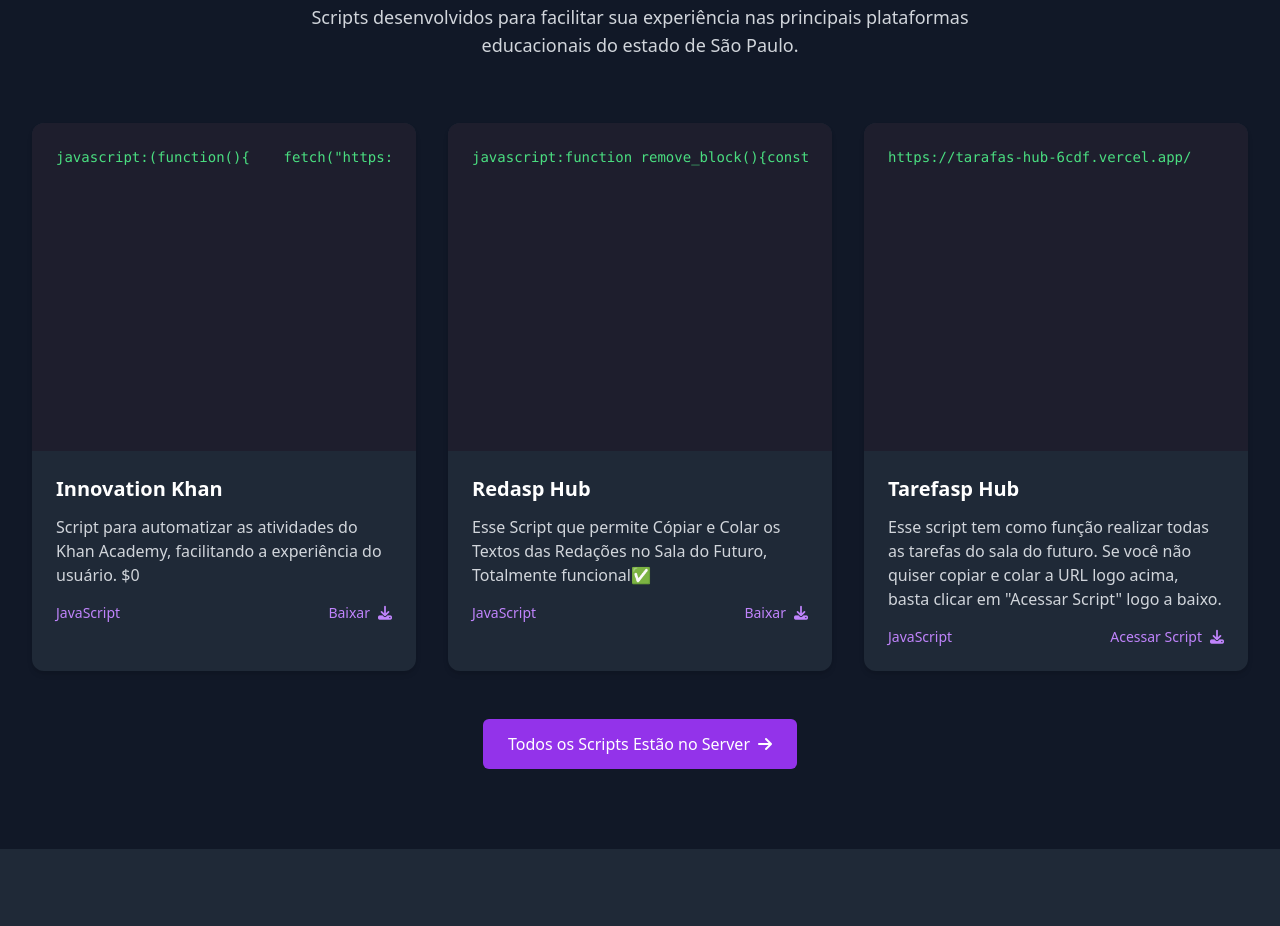
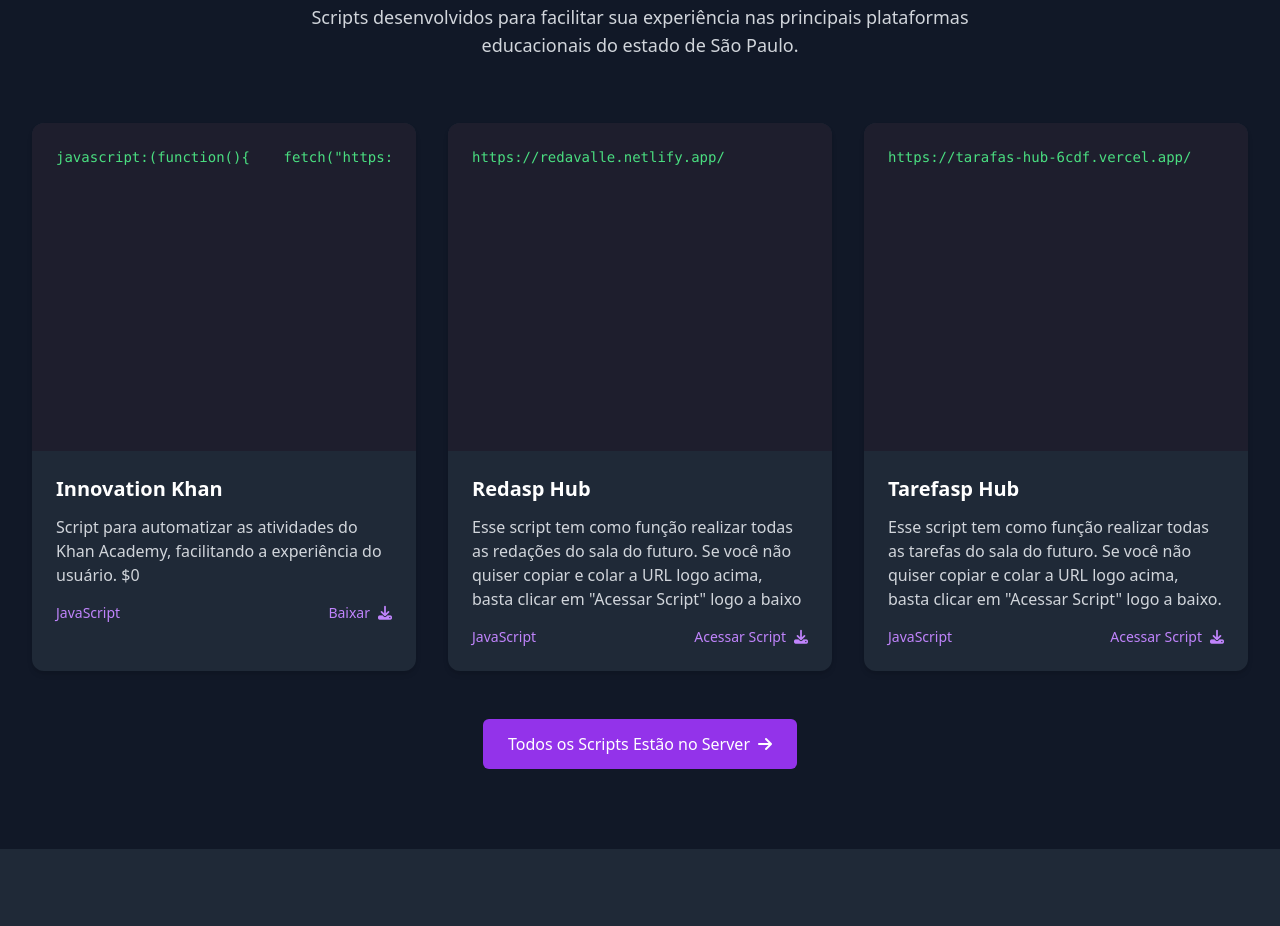
Before and after one commit to Rdxtralha/innovation-script, a plain HTML site: page index.html in a window 1280 px wide. Shown: the part 1033-1959 px from the top of the page. Drawn offline with nearby package versions, Linux system fonts and the light colour scheme.

Commit message:
mudança no script de redação

```diff
--- a/index.html
+++ b/index.html
@@ -170,7 +170,7 @@
                 <div class="bg-gray-800 rounded-xl shadow-md overflow-hidden transition-all duration-300 card-hover">
                     <div class="p-6 code-bg">
                         <pre class="text-green-400 text-sm overflow-x-auto">
-<code>javascript:function remove_block(){const e=function(e){return e.stopImmediatePropagation(),!0};document.addEventListener("copy",e,!0),document.addEventListener("cut",e,!0),document.addEventListener("paste",e,!0),alert("Block Removed!")}remove_block();
+<code>https://redavalle.netlify.app/
 
 
 
@@ -188,11 +188,11 @@
                     </div>
                     <div class="p-6">
                         <h3 class="text-xl font-semibold text-white mb-3">Redasp Hub</h3>
-                        <p class="text-gray-300 mb-4">Esse Script que permite Cópiar e Colar os Textos das Redações no Sala do Futuro, Totalmente funcional✅</p>
+                        <p class="text-gray-300 mb-4">Esse script tem como função realizar todas as redações do sala do futuro. Se você não quiser copiar e colar a URL logo acima, basta clicar em "Acessar Script" logo a baixo</p>
                         <div class="flex justify-between items-center">
                             <span class="text-sm text-purple-400">JavaScript</span>
                             <a href="#" class="text-purple-400 font-medium hover:text-purple-300 inline-flex items-center text-sm">
-                                Baixar
+                                Acessar Script
                                 <i class="fas fa-download ml-2"></i>
                             </a>
                         </div>
```
